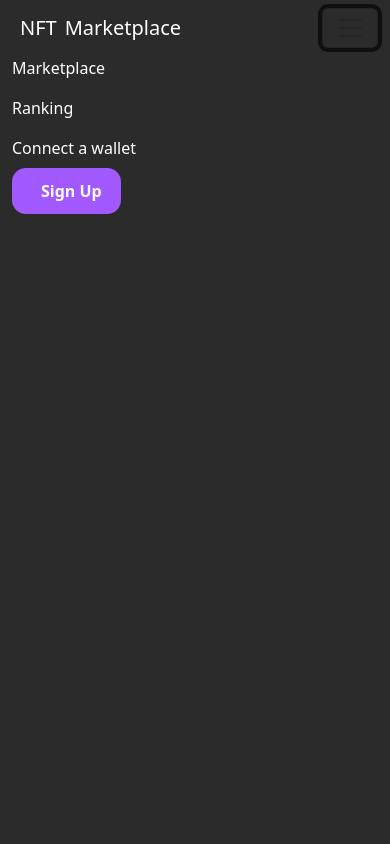
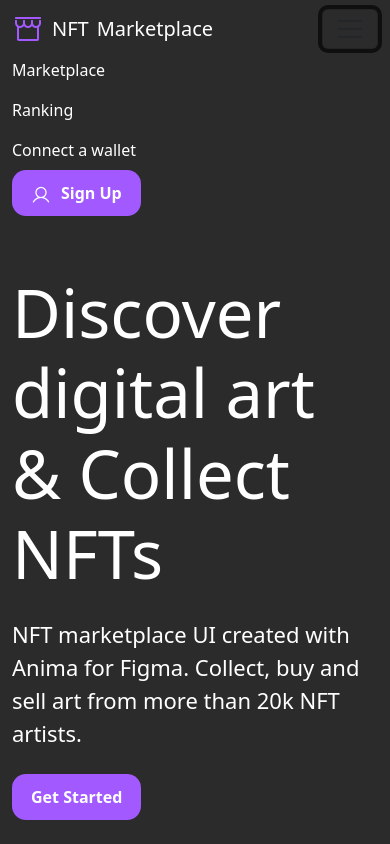
Before and after one commit to PramudyaReynaldi/NFT-landing-page, a plain HTML site: page index.html in a window 390 px wide. Both pictures are taken after a click on the button "Toggle navigation". Drawn offline with Linux system fonts and the light colour scheme.

Commit message:
adjust path images

```diff
--- a/asset/css/style.css
+++ b/asset/css/style.css
@@ -5,6 +5,10 @@
     --btn-secondary: #FFFFFF;
     --primary-text: #FFFFFF;
     --secondary-text:#858584;
+}
+
+h1, h2, h3, h4, h5, h6, p{
+    color: var(--primary-text);
 }
 
 .button-primary{
@@ -25,32 +29,28 @@ body{
     margin-right: 10px;
 }
 
-.navbar-nav{
+.navbar-nav, li.nav-item{
     margin-right: 20px;
-}
-
-li.nav-item{
-    margin-right: 20px;
-}
-
-li.nav-item a{
-    color: var(--primary-text);
 }
 
 .navbar{
     background-color: var(--primary-bg) !important;
 }
 
-.navbar-brand{
+.navbar-brand, .navbar-brand:hover, .nav-link:focus, .nav-link:hover, li.nav-item a {
     color: var(--primary-text);
 }
 
-.nav-link:focus, .nav-link:hover{
-    color: var(--primary-text);
+.hero-text-title {
+    font-size: 67px;
+}
+
+.hero-text-paragraf {
+    font-size: 22px;
 }
 
 @media (min-width: 1200px) {
-    .container, .container-lg, .container-md, .container-sm, .container-xl {
+    .container-navbar {
       max-width: 1329px;
     }
-  }
+}
--- a/index.html
+++ b/index.html
@@ -1,27 +1,45 @@
 <!DOCTYPE html>
 <html lang="en">
     <head>
-    <meta charset="UTF-8">
-    <meta name="viewport" content="width=device-width, initial-scale=1.0">
-    <title>Document</title>
-    <link rel="stylesheet" href="asset/css/bootstrap.min.css">
-    <link rel="stylesheet" href="asset/css/style.css">
-    <link rel="preconnect" href="https://fonts.googleapis.com">
-    <link rel="preconnect" href="https://fonts.gstatic.com" crossorigin>
-    <link href="https://fonts.googleapis.com/css2?family=Work+Sans:ital,wght@0,100;0,200;0,300;0,400;0,500;0,600;0,700;0,800;0,900;1,100;1,200;1,300;1,400;1,500;1,600;1,700;1,800;1,900&display=swap" rel="stylesheet">
+        <meta charset="UTF-8" />
+        <meta name="viewport" content="width=device-width, initial-scale=1.0" />
+        <title>NFT - Landing Page</title>
+        <link rel="stylesheet" href="asset/css/bootstrap.min.css" />
+        <link rel="stylesheet" href="asset/css/style.css" />
+        <link rel="preconnect" href="https://fonts.googleapis.com" />
+        <link rel="preconnect" href="https://fonts.gstatic.com" crossorigin />
+        <link
+            href="https://fonts.googleapis.com/css2?family=Work+Sans:ital,wght@0,100;0,200;0,300;0,400;0,500;0,600;0,700;0,800;0,900;1,100;1,200;1,300;1,400;1,500;1,600;1,700;1,800;1,900&display=swap"
+            rel="stylesheet"
+        />
     </head>
     <body>
-    <nav class="navbar navbar-expand-lg bg-body-tertiary  ">
-        <div class="container">
+        <!-- Navbar -->
+        <nav class="navbar navbar-expand-lg bg-body-tertiary">
+            <div class="container-navbar container">
                 <a class="navbar-brand d-flex align-items-center" href="#">
-            <img src="asset/img/Storefront.png" alt=""><span class="mx-2">NFT</span>Marketplace</a>
-          <button class="navbar-toggler" type="button" data-bs-toggle="collapse" data-bs-target="#navbarNavDropdown" aria-controls="navbarNavDropdown" aria-expanded="false" aria-label="Toggle navigation">
+                    <img src="asset/images/Storefront.png" alt="" /><span
+                        class="mx-2"
+                        >NFT</span
+                    >Marketplace</a
+                >
+                <button
+                    class="navbar-toggler"
+                    type="button"
+                    data-bs-toggle="collapse"
+                    data-bs-target="#navbarNavDropdown"
+                    aria-controls="navbarNavDropdown"
+                    aria-expanded="false"
+                    aria-label="Toggle navigation"
+                >
                     <span class="navbar-toggler-icon"></span>
                 </button>
                 <div class="collapse navbar-collapse" id="navbarNavDropdown">
                     <ul class="navbar-nav ms-auto ma">
                         <li class="nav-item">
-                <a class="nav-link" aria-current="page" href="#">Marketplace</a>
+                            <a class="nav-link" aria-current="page" href="#"
+                                >Marketplace</a
+                            >
                         </li>
                         <li class="nav-item">
                             <a class="nav-link" href="#">Ranking</a>
@@ -30,10 +48,40 @@
                             <a class="nav-link" href="#">Connect a wallet</a>
                         </li>
                     </ul>
-            <button class="button-primary"> <img src="asset/img/User.png" alt="">Sign Up</button>
+                    <button class="button-primary">
+                        <img src="asset/images/User.png" alt="" />Sign Up
+                    </button>
                 </div>
             </div>
         </nav>
+        <!-- End Navbar -->
+
+        <!-- Hero Section -->
+        <section class="hero-section pt-5">
+            <div class="container">
+                <div class="row">
+                    <div class="col-lg-6 col-12">
+                        <div class="hero-text-wrapper mb-4">
+                            <h1 class="hero-text-title mb-4">
+                                Discover digital art & Collect NFTs
+                            </h1>
+                            <p class="hero-text-paragraf">
+                                NFT marketplace UI created with Anima for Figma.
+                                Collect, buy and sell art from more than 20k NFT
+                                artists.
+                            </p>
+                        </div>
+                        <div class="button-hero">
+                            <button class="button-primary">
+                                Get Started
+                            </button>
+                        </div>
+                    </div>
+                    <div class="col-lg-6 col-12"></div>
+                </div>
+            </div>
+        </section>
+        <!-- End Hero Section -->
 
         <script src="asset/js/bootstrap.bundle.js"></script>
     </body>
```
Lines whose indentation alone changed are shown as unchanged.
